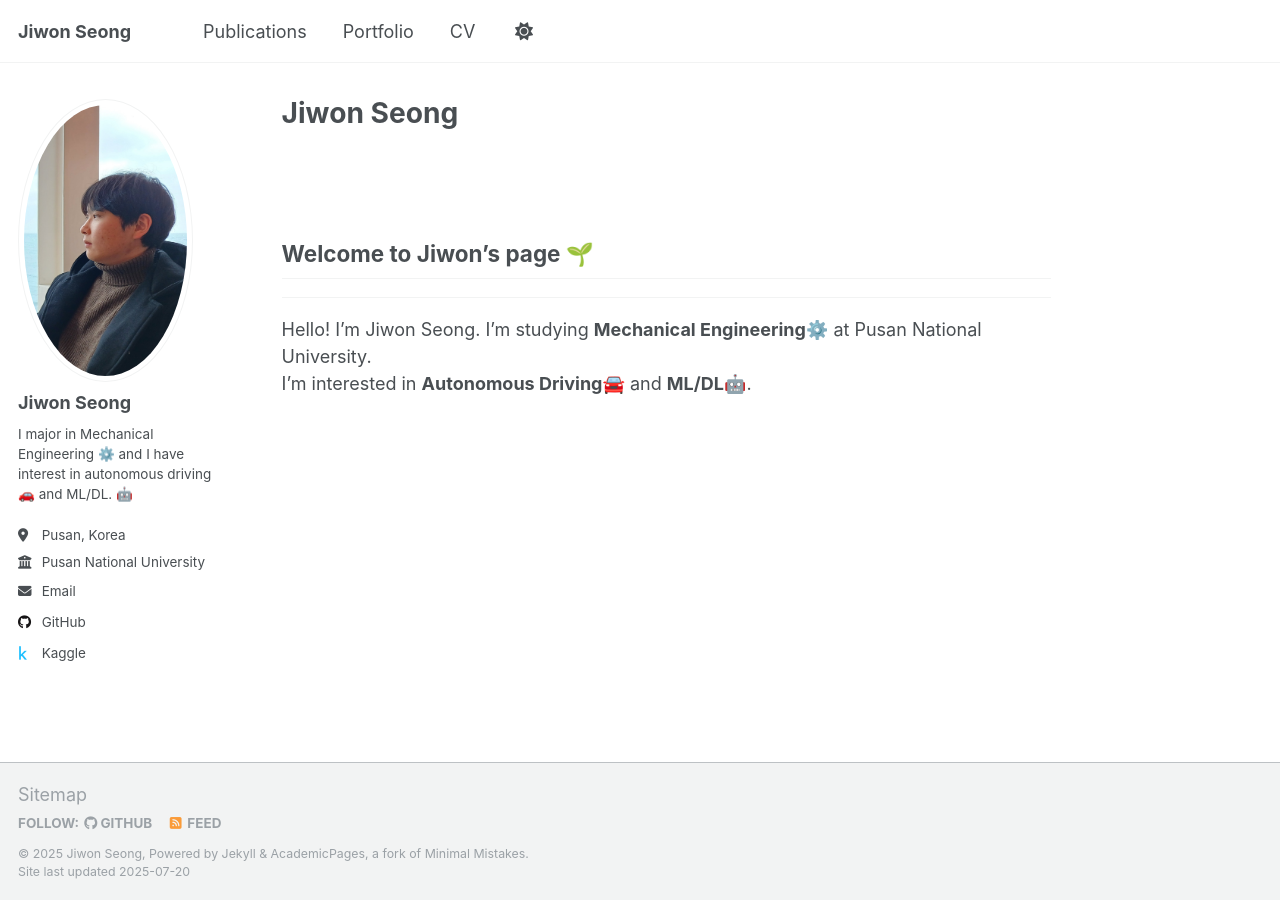
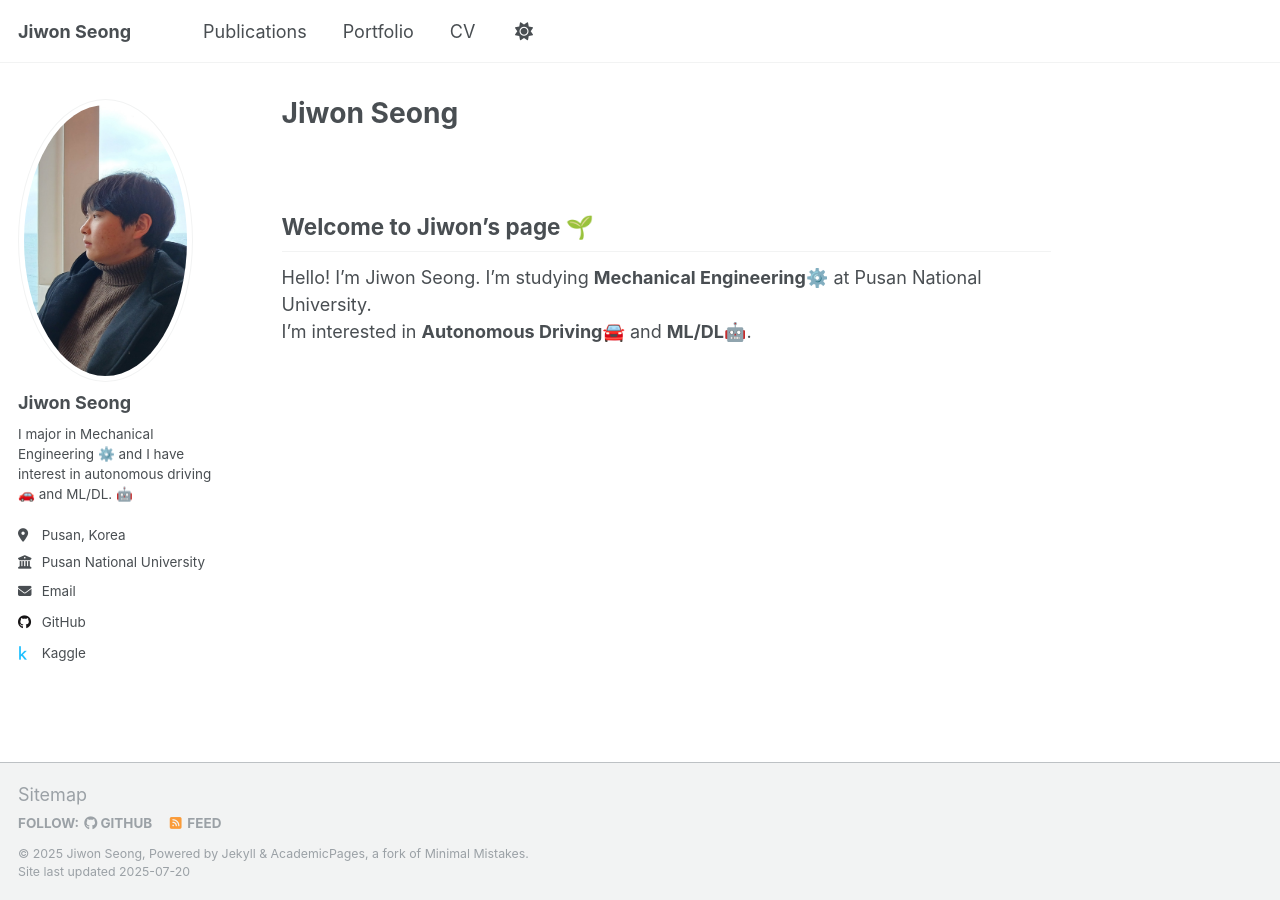
Before and after one commit to sjw310/sjw310.github.io, a Jekyll site: the page built from _pages/about.md, in a window 1280 px wide. Built offline with Jekyll 4.4.1, drawn with Linux system fonts in a browser that asks for light colours; a script that is not in the unit is left out.

Commit message:
Update About

```diff
--- a/_pages/about.md
+++ b/_pages/about.md
@@ -7,11 +7,9 @@ redirect_from:
   - /about.html
 ---
 
-<br><br>
+<br>
 
 ## Welcome to Jiwon's page 🌱
-
----
 
 Hello! I'm Jiwon Seong. I'm studying **Mechanical Engineering**⚙️ at Pusan National University.
 I'm interested in **Autonomous Driving**🚘 and **ML/DL**🤖.
```
